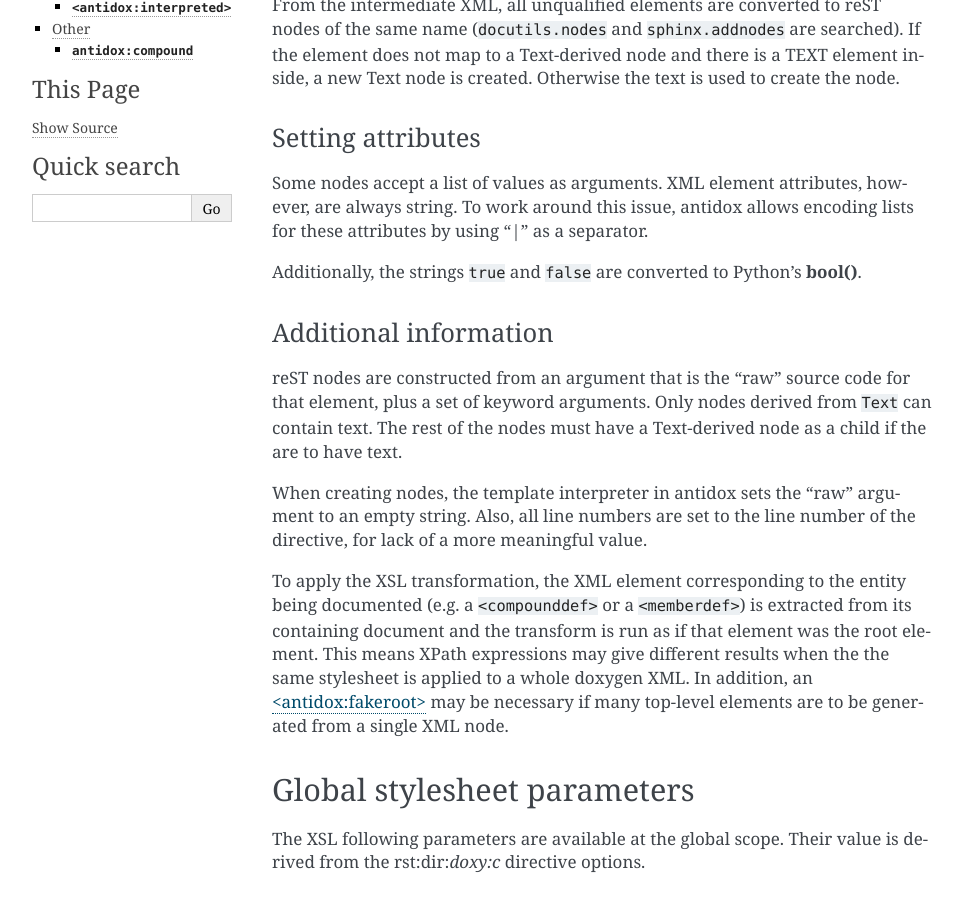
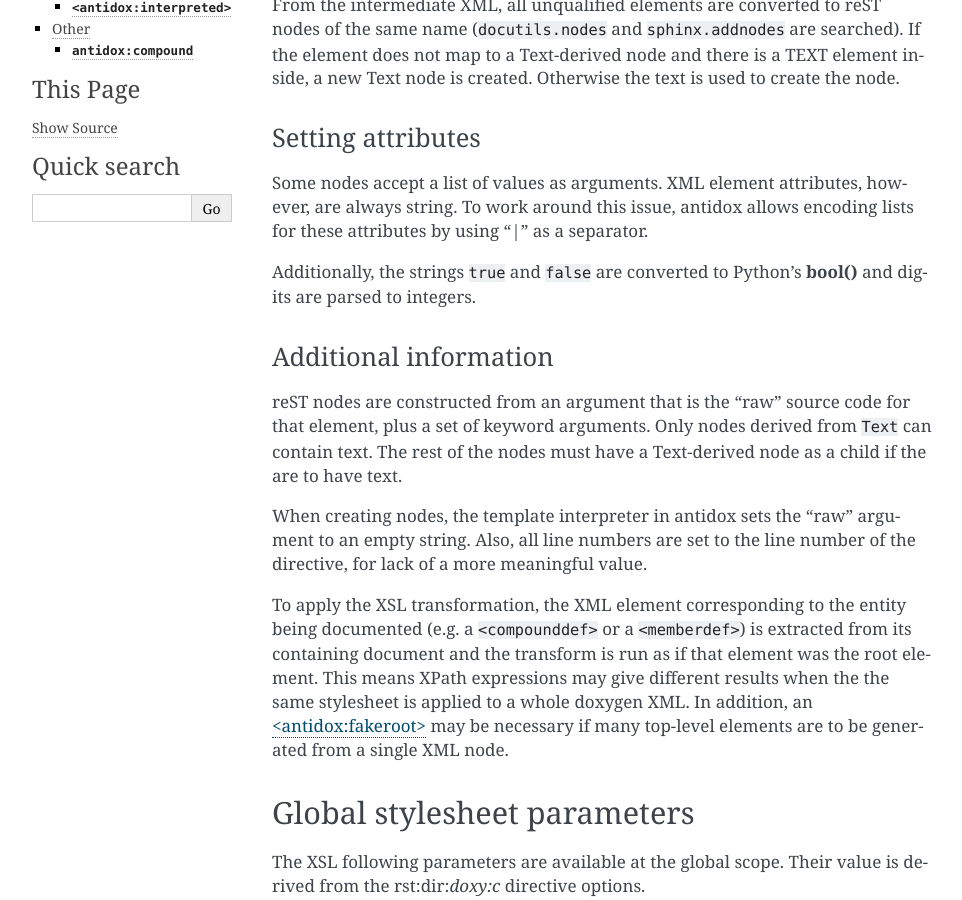
Before and after one commit to jcarrano/antidox, a Sphinx documentation site: the page built from doc/source/templating.rst, in a window 1280 px wide and 900 px high, scrolled down 545 px. Shown: the whole window, without its empty margins (148-1110 px from the left). Built offline with Sphinx 7.4.7, drawn with Linux system fonts in a browser that asks for light colours.

Commit message:
small doc fix

```diff
--- a/doc/source/templating.rst
+++ b/doc/source/templating.rst
@@ -34,7 +34,7 @@
 these attributes by using "|" as a separator.
 
 Additionally, the strings ``true`` and ``false`` are converted to Python's
-**bool()**.
+**bool()** and digits are parsed to integers.
 
 .. _xml-additional:
 
```
